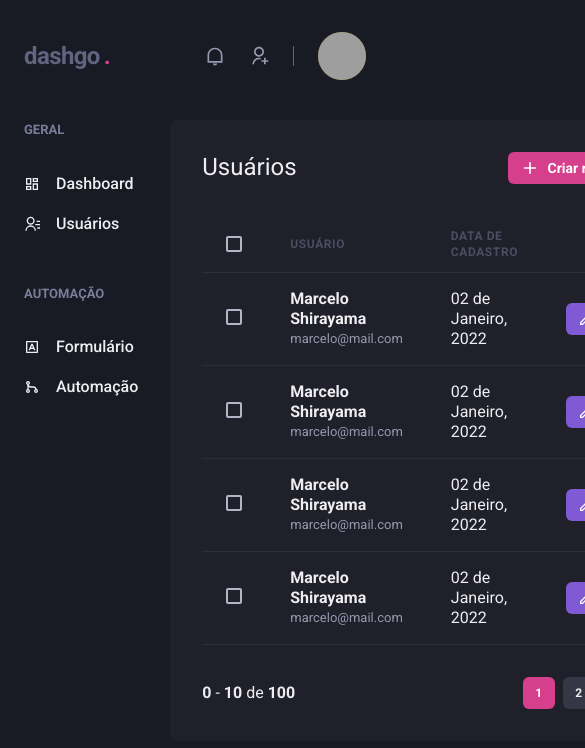
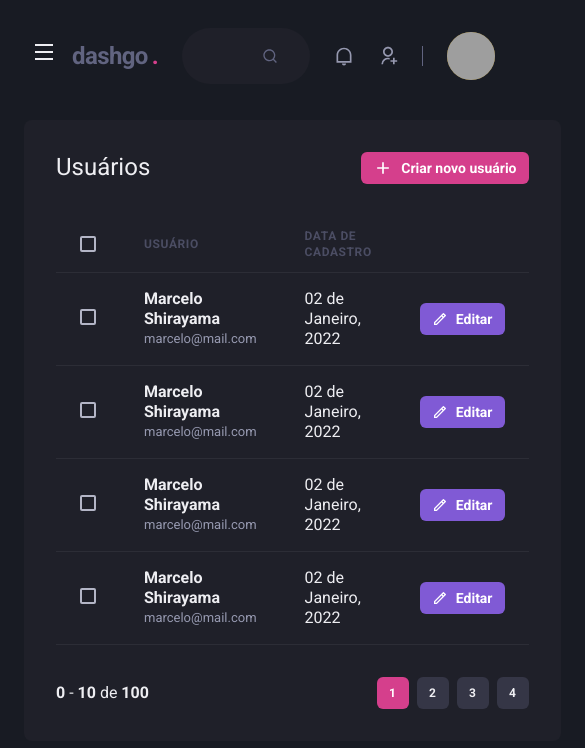
Before and after one commit to MarceloShirayama/dashgo, a Next.js app: page /users in a window 390 px wide. Shown: the top 748 px of the page, 585 px wide, since content can reach past the window. Built offline with nearby package versions, Linux system fonts and the light colour scheme; grey boxes are pictures that could not be loaded.

Commit message:
sidebar responsive

```diff
--- a/src/components/Header/index.tsx
+++ b/src/components/Header/index.tsx
@@ -1,10 +1,14 @@
-import { Flex, useBreakpointValue } from "@chakra-ui/react";
+import { Flex, Icon, IconButton, useBreakpointValue } from "@chakra-ui/react";
+import { RiMenuLine } from "react-icons/ri";
+import { useSidebarDrawer } from "src/context/SidebarDrawerContext";
 import { Logo } from "./Logo";
 import { NotificationsNav } from "./NotificationsNav";
 import { Profile } from "./Profile";
 import { SearchBox } from "./SearchBox";
 
 export function Header() {
+  const { onOpen } = useSidebarDrawer();
+
   const isWideVersion = useBreakpointValue({
     base: false,
     lg: true,
@@ -21,8 +25,18 @@
       paddingX="6"
       alignItems="center"
     >
+      {!isWideVersion && (
+        <IconButton
+          aria-label="Abrir menu"
+          icon={<Icon as={RiMenuLine} />}
+          fontSize={"24"}
+          variant={"unstyled"}
+          onClick={onOpen}
+          marginRight={"2"}
+        ></IconButton>
+      )}
       <Logo />
-      {isWideVersion && <SearchBox />}
+      {!isWideVersion && <SearchBox />}
       <Flex alignItems={"center"} marginLeft={"auto"}>
         <NotificationsNav />
         <Profile showProfileData={isWideVersion} />
--- /dev/null
+++ b/src/components/Sidebar/SidebarNav.tsx
@@ -0,0 +1,24 @@
+import { Stack } from "@chakra-ui/react";
+import {
+  RiContactsLine,
+  RiDashboardLine,
+  RiGitMergeLine,
+  RiInputMethodLine,
+} from "react-icons/ri";
+import { NavLink } from "./NavLink";
+import { NavSection } from "./NavSection";
+
+export function SidebarNav() {
+  return (
+    <Stack spacing={"12"} alignItems={"flex-start"}>
+      <NavSection title="GERAL">
+        <NavLink title={"Dashboard"} icon={RiDashboardLine} />
+        <NavLink title={"Usuários"} icon={RiContactsLine} />
+      </NavSection>
+      <NavSection title="AUTOMAÇÃO">
+        <NavLink title={"Formulário"} icon={RiInputMethodLine} />
+        <NavLink title={"Automação"} icon={RiGitMergeLine} />
+      </NavSection>
+    </Stack>
+  );
+}
--- a/src/components/Sidebar/index.tsx
+++ b/src/components/Sidebar/index.tsx
@@ -1,26 +1,43 @@
-import { Box, Stack } from "@chakra-ui/react";
 import {
-  RiContactsLine,
-  RiDashboardLine,
-  RiGitMergeLine,
-  RiInputMethodLine,
-} from "react-icons/ri";
-import { NavLink } from "./NavLink";
-import { NavSection } from "./NavSection";
+  Box,
+  Drawer,
+  DrawerBody,
+  DrawerCloseButton,
+  DrawerContent,
+  DrawerHeader,
+  DrawerOverlay,
+  useBreakpointValue,
+} from "@chakra-ui/react";
+import { useSidebarDrawer } from "src/context/SidebarDrawerContext";
+import { SidebarNav } from "./SidebarNav";
 
 export function Sidebar() {
+  const { isOpen, onClose } = useSidebarDrawer();
+
+  const isDrawerSidebar = useBreakpointValue({
+    base: true,
+    lg: false,
+  });
+
+  if (isDrawerSidebar) {
+    return (
+      <Drawer isOpen={isOpen} placement="left" onClose={onClose}>
+        <DrawerOverlay>
+          <DrawerContent bg={"gray.800"} padding={"4"}>
+            <DrawerCloseButton marginTop={"6"} />
+            <DrawerHeader>Navegação</DrawerHeader>
+            <DrawerBody>
+              <SidebarNav />
+            </DrawerBody>
+          </DrawerContent>
+        </DrawerOverlay>
+      </Drawer>
+    );
+  }
+
   return (
     <Box as={"aside"} width={"64"} marginRight={"8"}>
-      <Stack spacing={"12"} alignItems={"flex-start"}>
-        <NavSection title="GERAL">
-          <NavLink title={"Dashboard"} icon={RiDashboardLine} />
-          <NavLink title={"Usuários"} icon={RiContactsLine} />
-        </NavSection>
-        <NavSection title="AUTOMAÇÃO">
-          <NavLink title={"Formulário"} icon={RiInputMethodLine} />
-          <NavLink title={"Automação"} icon={RiGitMergeLine} />
-        </NavSection>
-      </Stack>
+      <SidebarNav />
     </Box>
   );
 }
--- /dev/null
+++ b/src/context/SidebarDrawerContext.tsx
@@ -0,0 +1,29 @@
+import { useDisclosure, UseDisclosureReturn } from "@chakra-ui/react";
+import { useRouter } from "next/router";
+import { createContext, ReactNode, useContext, useEffect } from "react";
+
+type SidebarDrawerContextProps = {
+  children: ReactNode;
+};
+
+type SidebarDrawerContextData = UseDisclosureReturn;
+
+const SidebarDrawerContext = createContext({} as SidebarDrawerContextData);
+
+export function SidebarDrawerProvider({ children }: SidebarDrawerContextProps) {
+  const disclosure = useDisclosure();
+  const router = useRouter();
+
+  useEffect((): void => {
+    disclosure.onClose();
+    // eslint-disable-next-line react-hooks/exhaustive-deps
+  }, [router.asPath]);
+
+  return (
+    <SidebarDrawerContext.Provider value={disclosure}>
+      {children}
+    </SidebarDrawerContext.Provider>
+  );
+}
+
+export const useSidebarDrawer = () => useContext(SidebarDrawerContext);
--- a/src/pages/_app.tsx
+++ b/src/pages/_app.tsx
@@ -1,11 +1,14 @@
 import { ChakraProvider } from "@chakra-ui/react";
 import { AppProps } from "next/app";
+import { SidebarDrawerProvider } from "src/context/SidebarDrawerContext";
 import { theme } from "src/styles/theme";
 
 function MyApp({ Component, pageProps }: AppProps) {
   return (
     <ChakraProvider theme={theme}>
-      <Component {...pageProps} />
+      <SidebarDrawerProvider>
+        <Component {...pageProps} />
+      </SidebarDrawerProvider>
     </ChakraProvider>
   );
 }
```
